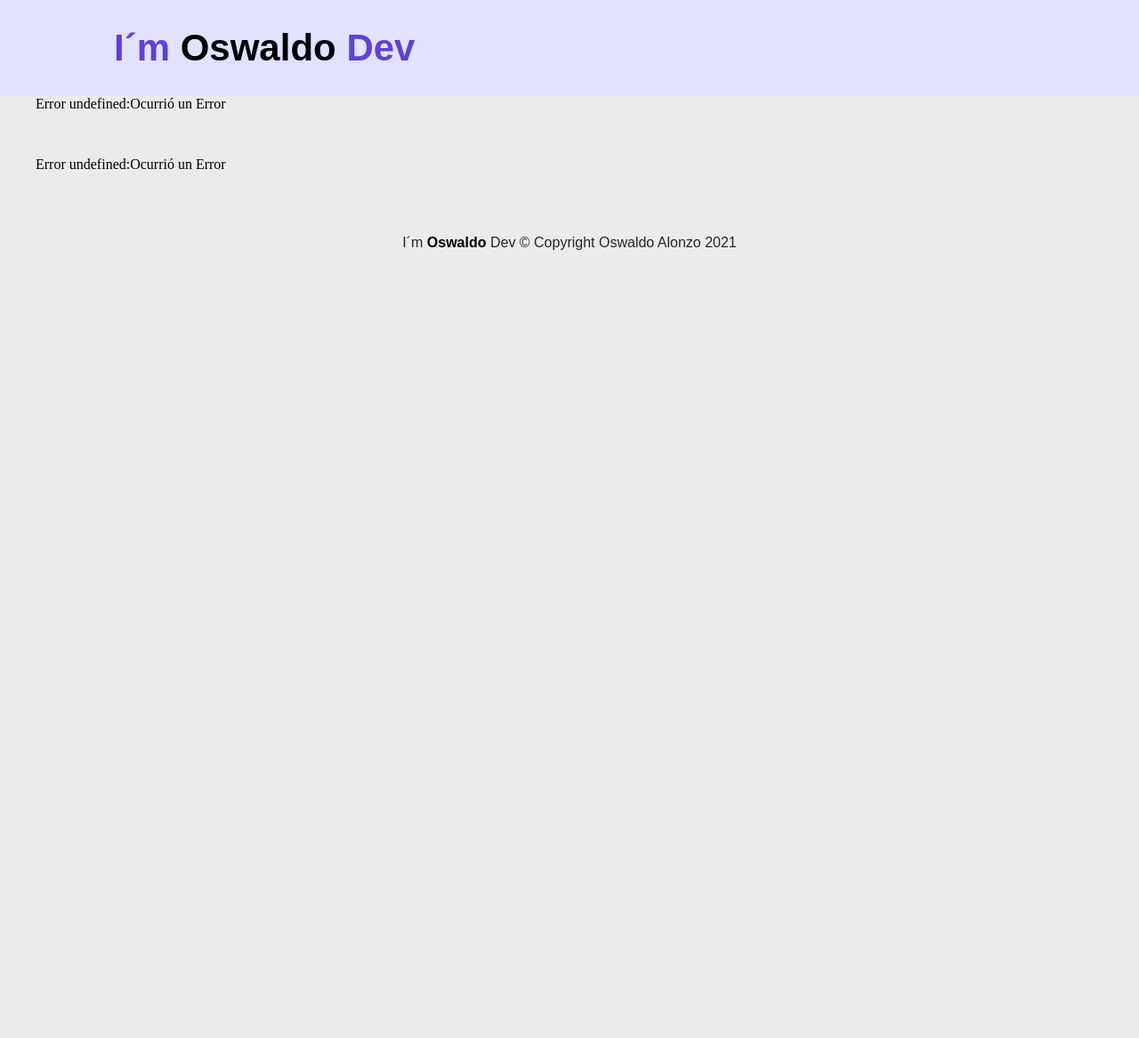
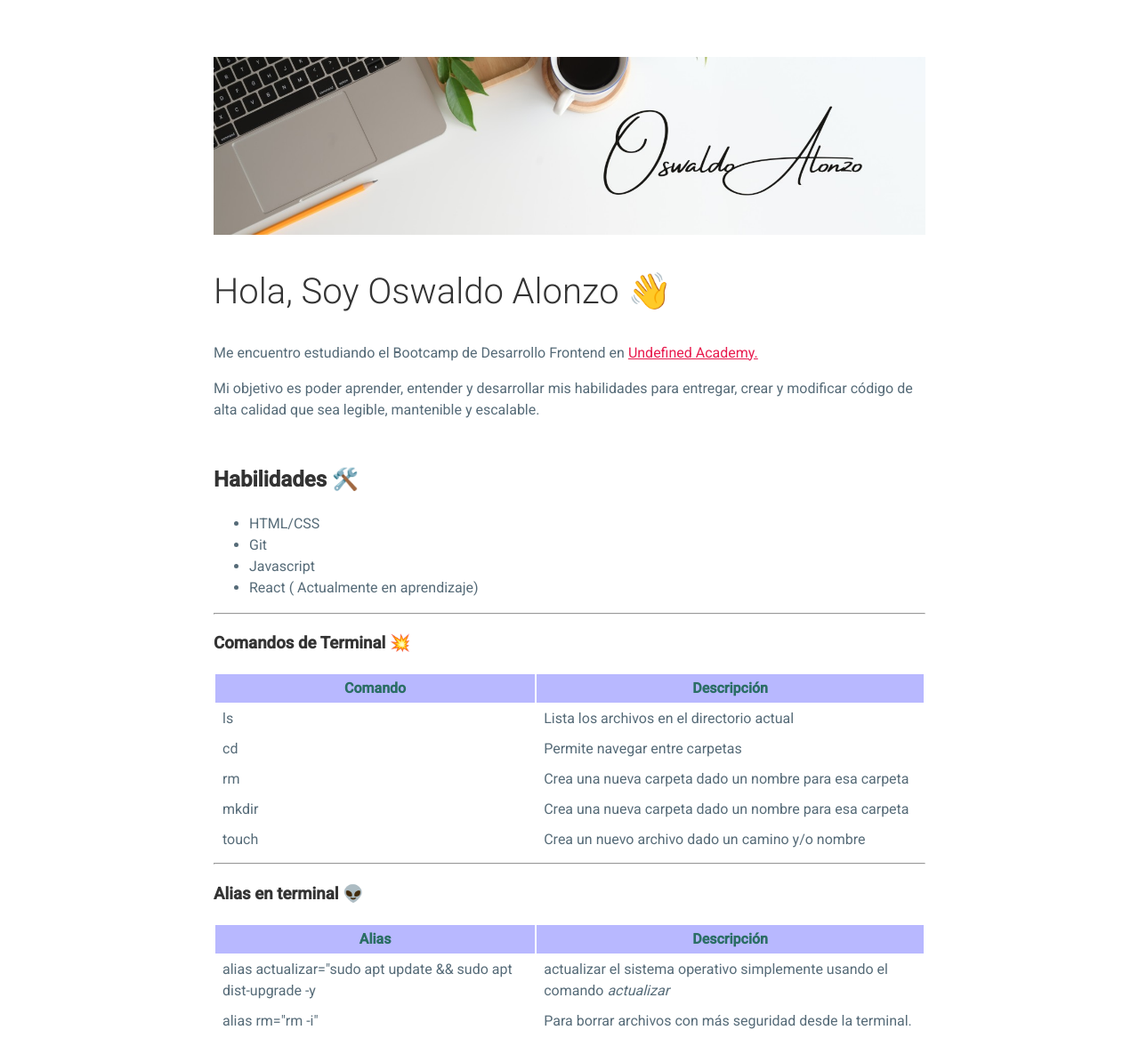
Before and after one commit to Valitogt79/Valitogt79.github.io, a plain HTML site: page index.html in a window 1280 px wide. Shown: the top 1167 px of the page at 89% size. Before the commit the page ends 800 px from the top, so only its background shows below. Drawn offline with Linux system fonts and the light colour scheme; a web font is replaced by a local one.

Commit message:
Modificando la página de perfil

```diff
--- a/css/style.css
+++ b/css/style.css
@@ -1,101 +1,75 @@
-@import url('htpps://fonts.googleapis.com/css?family=Montserrat:500,700');
-* {
-    box-sizing: border-box;
-    margin: 0;
-    padding: 0;
+@import 'https://fonts.googleapis.com/css?family=Roboto:300,400,500';
+
+
+body {
+    margin: 0 auto;
+    max-width: 50em;
+    font-family: "Roboto", "Helvetica", "Arial", sans-serif;
+    line-height: 1.5;
+    padding: 4em 1em;
+    color: #566b78;
 }
 
-html {
-    background-color: rgb(235, 235, 235);
+header h1 {
+    font-size: 2.5em;
+    font-weight: 300;
   }
 
-li,
-a,
-button {
-    font-family: "Monterrat", sans-serif;
-    font-weight: 500;
-    font-size: 16px;
-    color: #6141d3;
+  header a {
+    border: 1px solid #e81c4f;
+    border-radius: 290486px;
+    color: white;
+    font-size: 0.6em;
+    letter-spacing: 0.2em;
+    padding: 1em 2em;
+    text-transform: uppercase;
     text-decoration: none;
+    transition: none 200ms ease-out;
+    transition-property: color, background;
   }
 
-h1 {
-    font-family: "Monterrat", sans-serif;
-    font-size: 42px;
-    color: #6141d3;
-    cursor: pointer;
+  header a:hover {
+    background:  #e81c4f;
+    color: white;
   }
 
-h1 span {
-    font-family: "Monterrat", sans-serif;
-    font-weight: 700;
-    color: #00000a;
+
+h2 {
+    margin-top: 1em;
+    padding-top: 1em;
   }
 
-header {
-    display: flex;
-    justify-content: space-between;
-    align-items: center;
-    padding: 30px 10%;
-    background: #e2e1ff;
+  h1, h2, strong {
+  color: #333;
 }
 
-.nav__links {
-    list-style: none;
+a {
+    color: #e81c4f;
   }
 
-.nav__links li {
-    display: inline-block;
-    padding: 0px 20px;
+  table {
+    width: 100%;
+  }
+  }
+  table, th, tr, td {
+    border: 1px solid rgb(184, 184, 255);
+    border-collapse: collapse;
 }
 
-.nav__links a {
-    transition: all 0.3s ease 0s;
+th {
+    font-weight: 600;
+    background: rgb(184, 184, 255);
+    color: rgb(43, 110, 101);
 }
 
-.nav__links li a:hover {
-    color: #0088a9;
+th, td {
+    padding: 4px 8px;
 }
 
-button {
-    padding: 9px 25px;
-    background-color: rgba(0, 136, 169, 1);
-    border: none;
-    border-radius: 50px;
-    cursor: pointer;
-    transition: all 0.3s ease 0s;
+td:first-child {
+    width:18em;
 }
 
-button a {
-    color: #e2e1ff;
-    text-decoration: none;
+td:last-child {
+    width: 22em;
 }
-
-button:hover {
-    background-color: rgba(0, 136, 169, 0.8);
-}
-
-section {
-    width: 1200px;
-    margin: 0 auto;
-    margin-bottom: 50px;
-}
-
-footer {
-    display: flex;
-    justify-content: center;
-    align-items: center;
-}
-
-footer h3 {
-    padding: 20px;
-    font-family: "Monterrat", sans-serif;
-    font-weight: 500;
-    font-size: 16px;
-    color: #24252a;
-}
-
-footer h3 span {
-    font-weight: 700;
-    color: #00000a;
-}
--- a/index.html
+++ b/index.html
@@ -1,33 +1,108 @@
 <!DOCTYPE html>
-<html lang="en">
+<html lang="es">
 
 <head>
     <meta charset="UTF-8">
     <meta name="viewport" content="width=device-width, initial-scale=1.0">
-    <title>I´m Oswaldo</title>
+    <title>Oswaldo Alonzo</title>
     <link rel="stylesheet" href="css/style.css">
-    <script src="js/script.js" defer></script>
 </head>
 
 <body>
-    <main>
-        <header>
-            <h1>I´m <span>Oswaldo </span> Dev</h1>
-            <!-- <nav>
-                <ul class="nav__links">
-                    <li><a href="#">About</a></li>
-                    <li><a href="#">Contact</a></li>
-                </ul>
-            </nav> -->
+    <header>
+        <img src="/assets/logo.jpeg" width="100%" alt="Banner personal">
+        <h1>Hola, Soy </strong>Oswaldo Alonzo</strong> 👋</h1>
+    </header>
+    <p>Me encuentro estudiando el Bootcamp de Desarrollo Frontend en <a href="https://undefined.academy/">Undefined
+            Academy.</a></p>
+    <p>Mi objetivo es poder aprender, entender y desarrollar mis habilidades para entregar, crear y modificar código de
+        alta calidad que sea legible, mantenible y escalable.</p>
 
-        </header>
-        <section id="post1"></section>
-        <section id="post2"></section>
-        <footer>
-            <h3>I´m <span>Oswaldo </span> Dev &copy; Copyright Oswaldo Alonzo 2021</h3>
-        </footer>
-    </main>
-    <script src="https://cdnjs.cloudflare.com/ajax/libs/showdown/1.9.1/showdown.min.js"></script>
+    <h2>Habilidades 🛠️</h2>
+    <ul>
+        <li>HTML/CSS</li>
+        <li>Git</li>
+        <li>Javascript</li>
+        <li>React ( Actualmente en aprendizaje)</li>
+    </ul>
+    <hr />
+
+    <H3><strong>Comandos de Terminal</strong> 💥 </H3>
+    <table>
+        <tr>
+            <th>Comando</th>
+            <th>Descripción</th>
+        </tr>
+
+
+        <tr>
+            <td>ls</td>
+            <td>Lista los archivos en el directorio actual </td>
+        </tr>
+
+        <tr>
+            <td>cd</td>
+            <td>Permite navegar entre carpetas </td>
+        </tr>
+
+        <tr>
+            <td>rm</td>
+            <td>Crea una nueva carpeta dado un nombre para esa carpeta</td>
+        </tr>
+
+        <tr>
+            <td>mkdir</td>
+            <td>Crea una nueva carpeta dado un nombre para esa carpeta </td>
+        </tr>
+
+        <tr>
+            <td>touch</td>
+            <td>Crea un nuevo archivo dado un camino y/o nombre</td>
+        </tr>
+    </table>
+    <hr>
+
+    <h3><strong>Alias en terminal</strong> 👽️ </h3>
+
+    <table>
+        <tr>
+        <th>Alias </th>
+        <th>Descripción</th>
+    </tr>
+
+    <tr>
+        <td>alias actualizar="sudo apt update && sudo apt dist-upgrade -y</td>
+        <td>actualizar el sistema operativo simplemente usando el comando <em>actualizar</em></td>
+    </tr>
+    <tr>
+        <td>alias rm="rm -i"</td>
+        <td>Para borrar archivos con más seguridad desde la terminal.</td>
+    </tr>
+
+    <tr>
+        <td>alias cp="cp -i"</td>
+        <td>Antes de sobreescribir un fichero nos pedirá confirmación.</td>
+    </tr>
+
+    <tr>
+        <td>alias mkdircd='function _mkdircd(){ mkdir -p "$1"; cd "$1"; };_mkdircd'</td>
+        <td>Crear un directorio y acceder directamente al directorio creado.</td>
+    </tr>
+    <tr>
+        <td>alias gh="history | grep"</td>
+        <td>Encontrar un comando en el historial de la terminal mediante el comando gh</td>
+    </tr>
+
+    </table>
+
+    <hr>
+
+    <h3>Contáctame 📫</h3>
+    <p><a href="https://github.com/Valitogt79">Github </a> 🖥️</p>
+    <p><a href="https://www.linkedin.com/in/oswaldoalonzo/">LinkedIn</a> 💼</p>
+
+    <p>¡Gracias por visitar mi perfil de <a href="https://github.com/Valitogt79">GitHub</a>! y darme tu feedback 😊</p>
+
 </body>
 
 </html>
```
Also changed, not shown: assets/construction.png (renamed from imagenes/construction.png), assets/logo.jpeg (added). Lines whose indentation alone changed are shown as unchanged.
